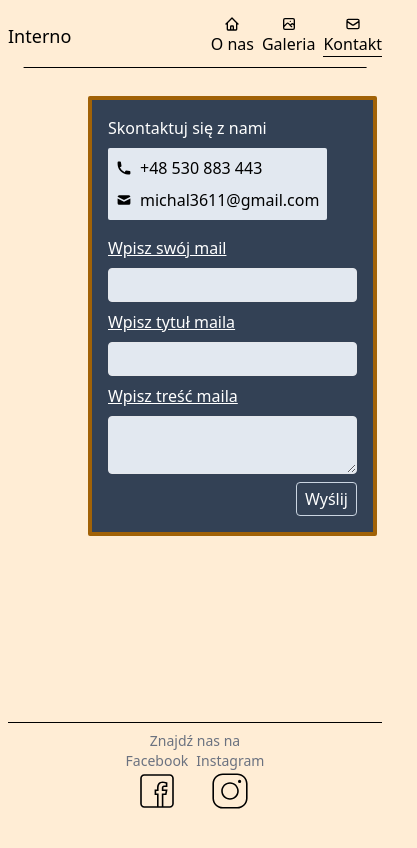
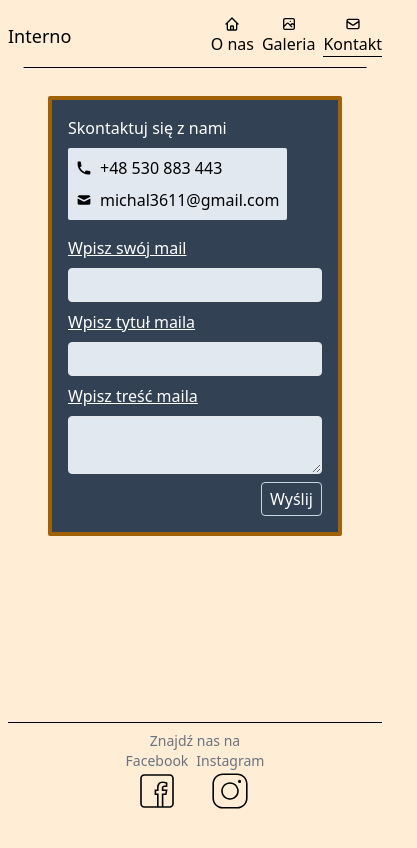
Before and after one commit to BartoszJakubowsky/interno, a Next.js app: page /kontakt in a window 390 px wide. Shown: the top 848 px of the page, 417 px wide, since content can reach past the window. Built offline with nearby package versions, Linux system fonts and the light colour scheme.

Commit message:
Interno v1_7

```diff
--- a/src/app/kontakt/page.jsx
+++ b/src/app/kontakt/page.jsx
@@ -54,9 +54,9 @@ const labelClassName = 'underline font-medium'
  return (
     <div className='flex flex-wrap w-full h-screen animateUp gap-2'>
 
-        <div className='w-full mx-10 h-fit flex md:justify-center justify-center'>
+        <div className='w-full mx-10 h-fit flex justify-center'>
 
-        <form className="bg-slate-700 text-white flex gap-2 flex-col w-full h-full mx-10 max-w-[400px] border-4 p-4 border-yellow-700 rounded-sm animateLeft" action={createTodo}>
+        <form className="bg-slate-700 text-white flex gap-2 flex-col w-full h-full max-w-[400px] border-4 p-4 border-yellow-700 rounded-sm animateLeft" action={createTodo}>
         <h3 className=' font-medium'>Skontaktuj się z nami</h3>
         <ul className='flex flex-col gap-2 mb-2 bg-slate-200 rounded-sm text-black p-2 w-fit'>
             <li className='cursor-pointer flex items-center gap-2'>
--- a/src/app/page.tsx
+++ b/src/app/page.tsx
@@ -32,7 +32,7 @@ export default function Home() {
         if (gridRef.current) {
           // Przesunięcie elementu o klasie 'grid' względem pozycji przewijania
           const scrollY = window.scrollY;
-          gridRef.current.style.transform = `translateY(${scrollY * -1}px)`;
+          gridRef.current.style.transform = `translateY(${scrollY * -0.5}px)`;
         }
       }
 
```
